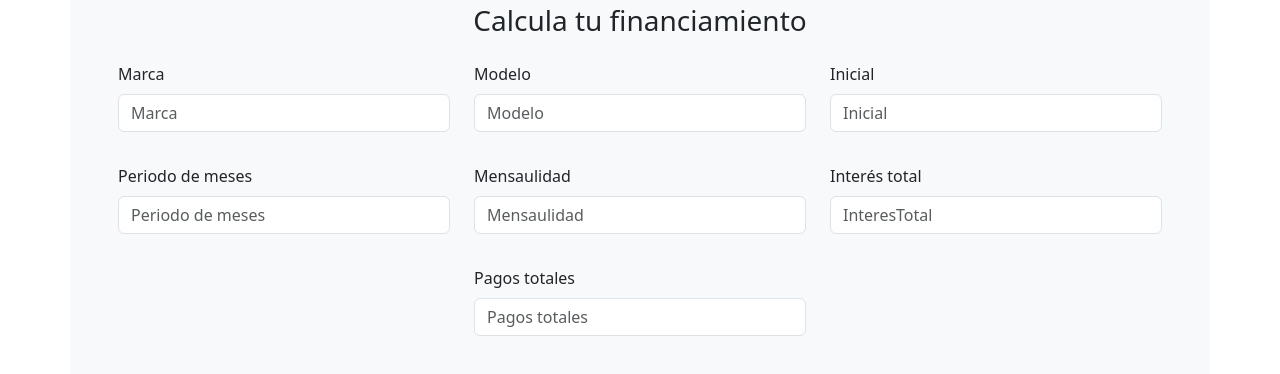
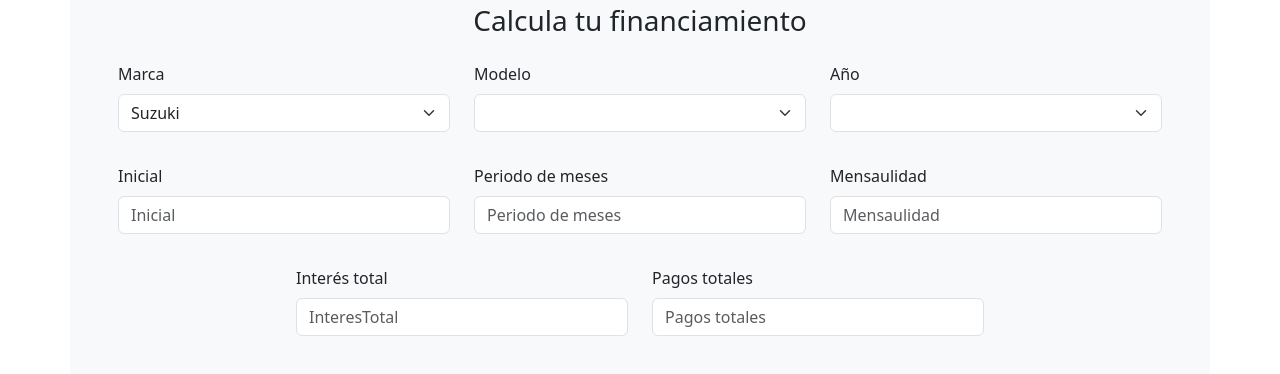
Before and after one commit to lramoon/financiamiento, a website: page index.html in a window 1280 px wide. Shown: the part 138-512 px from the top of the page. Drawn offline with nearby package versions, Linux system fonts and the light colour scheme.

```diff
--- /dev/null
+++ b/financiamiento.JSON
@@ -0,0 +1,53 @@
+{
+    "vehiculos": [
+        {
+            "marca": "Suzuki",
+            "modelo": "Suzuki Alto 2024",
+            "año": 2024,
+            "precio_financiamiento": 20000.00,
+            "Periodos": [
+                24,
+                48
+            ],
+            "Tasa_de_interes_anual": 16,
+            "Inicial": "50% (del valor del vehículo más gastos)",
+            "Gastos": {
+                "Comisión_flat": 350.00,
+                "Primera_Cuota_1/24": "N/A",
+                "Documento_Reserva_de_Dominio": "N/A",
+                "Gastos_Notaría_Pública": 160.00,
+                "Revisión_Tránsito_INTT": "N/A",
+                "Tramitación_Título_con_Reserva_de_Dominio": 100.00,
+                "Póliza_de_Seguro_Anual": 542.70
+            },
+            "Cuota_mensual": 528.71
+        },
+        {
+            "marca": "Suzuki",
+            "modelo": "Suzuki Dzire 2023",
+            "año": 2023,
+            "precio_financiamiento": 12950.00,
+            "Periodos": [
+                24,
+                48
+            ],
+            "Tasa_de_interes_anual": 16,
+            "Inicial": "50% (del valor del vehículo más gastos)",
+            "Gastos": {
+                "Comisión_flat": 453.25,
+                "Primera_Cuota_1/24": "N/A",
+                "Documento_Reserva_de_Dominio": "N/A",
+                "Gastos_Notaría_Pública": 160.00,
+                "Revisión_Tránsito_INTT": "N/A",
+                "Tramitación_Título_con_Reserva_de_Dominio": 100.00,
+                "Póliza_de_Seguro_Anual": 671.07
+            },
+            "Cuota_mensual": 684.68
+        }
+    ],
+    "bancos": [
+        "Bancamiga",
+        "Banco provincial",
+        "Banesco"
+    ]
+}
--- a/index.html
+++ b/index.html
@@ -1,5 +1,6 @@
 <!DOCTYPE html>
 <html lang="en">
+
 <head>
     <meta charset="UTF-8">
     <meta name="viewport" content="width=device-width, initial-scale=1.0">
@@ -7,7 +8,9 @@
     <link rel="stylesheet" href="./node_modules/bootstrap/dist/css/bootstrap.css">
     <script type="module" src="./node_modules/bootstrap/dist/js/bootstrap.bundle.js"></script>
     <script type="module" src="./node_modules/bootstrap/dist/js/bootstrap.bundle.min.js.map"></script>
+    <script type="module" src="./src/js/main.js"></script>
 </head>
+
 <body>
 
     <div class="container my-5 p-5 bg-light rounded">
@@ -17,11 +20,15 @@
         <div class="row justify-content-center">
             <div class="col-4 my-3">
                 <label for="inputMarca" class="form-label">Marca</label>
-               <input type="text" class="form-control" id="inputMarca" placeholder="Marca" aria-label="Marca">
+                <select class="form-select" id="inputMarca"></select>
             </div>
             <div class="col-4 my-3">
                 <label for="inputModelo" class="form-label">Modelo</label>
-               <input type="text" class="form-control" id="inputModelo" placeholder="Modelo" aria-label="Modelo">
+                <select class="form-select" id="inputModelo"></select>
+            </div>
+            <div class="col-4 my-3">
+                <label for="inputAnio" class="form-label">Año</label>
+                <select class="form-select" id="inputAnio"></select>
             </div>
             <div class="col-4 my-3">
                 <label for="inputInicial" class="form-label">Inicial</label>
@@ -29,23 +36,88 @@
             </div>
             <div class="col-4 my-3">
                 <label for="inputPeriodoDeMeses" class="form-label">Periodo de meses</label>
-            <input type="text" class="form-control" id="inputPeriodoDeMeses" placeholder="Periodo de meses" aria-label="Periodo de meses">
+                <input type="text" class="form-control" id="inputPeriodoDeMeses" placeholder="Periodo de meses"
+                    aria-label="Periodo de meses">
             </div>
             <div class="col-4 my-3">
                 <label for="inputMensaulidad" class="form-label">Mensaulidad</label>
-            <input type="text" class="form-control" id="inputMensaulidad" placeholder="Mensaulidad" aria-label="Mensaulidad">
+                <input type="text" class="form-control" id="inputMensaulidad" placeholder="Mensaulidad"
+                    aria-label="Mensaulidad">
             </div>
             <div class="col-4 my-3">
                 <label for="inputInteresTotal" class="form-label">Interés total</label>
-            <input type="text" class="form-control" id="inputInteresTotal" placeholder="InteresTotal" aria-label="InteresTotal">
+                <input type="text" class="form-control" id="inputInteresTotal" placeholder="InteresTotal"
+                    aria-label="InteresTotal">
             </div>
             <div class="col-4 my-3">
                 <label for="inputPagosTotales" class="form-label">Pagos totales</label>
-            <input type="text" class="form-control" id="inputPagosTotales" placeholder="Pagos totales" aria-label="Pagos totales">
+                <input type="text" class="form-control" id="inputPagosTotales" placeholder="Pagos totales"
+                    aria-label="Pagos totales">
             </div>
         </div>
 
     </div>
 
+    <script>
+        // Supongamos que tenemos un objeto JSON con la información de los vehículos
+        const vehiculos = [
+            {
+                "marca": "Suzuki",
+                "modelo": "Suzuki Alto 2024",
+                "año": 2024,
+                // ... otras propiedades ...
+            },
+            {
+                "marca": "Suzuki",
+                "modelo": "Suzuki Dzire 2023",
+                "año": 2023,
+                // ... otras propiedades ...
+            }
+            // ... otros vehículos ...
+        ];
+
+        // Obtener los elementos select
+        const selectMarca = document.getElementById('inputMarca');
+        const selectModelo = document.getElementById('inputModelo');
+        const selectAnio = document.getElementById('inputAnio');
+
+        // Llenar los selectores con opciones
+        vehiculos.forEach((vehiculo) => {
+            const optionMarca = document.createElement('option');
+            optionMarca.value = vehiculo.marca;
+            optionMarca.textContent = vehiculo.marca;
+            selectMarca.appendChild(optionMarca);
+
+            // Repite lo mismo para los otros selectores (modelo y año)
+            // ...
+
+            // Escuchar eventos de cambio en los selectores
+            selectMarca.addEventListener('change', actualizarModelos);
+            // ...
+        });
+
+        // Función para actualizar los modelos según la marca seleccionada
+        function actualizarModelos() {
+            // Obtener la marca seleccionada
+            const marcaSeleccionada = selectMarca.value;
+
+            // Filtrar los modelos según la marca
+            const modelosFiltrados = vehiculos
+                .filter((vehiculo) => vehiculo.marca === marcaSeleccionada)
+                .map((vehiculo) => vehiculo.modelo);
+
+            // Limpiar el selector de modelos y agregar las opciones filtradas
+            selectModelo.innerHTML = '';
+            modelosFiltrados.forEach((modelo) => {
+                const optionModelo = document.createElement('option');
+                optionModelo.value = modelo;
+                optionModelo.textContent = modelo;
+                selectModelo.appendChild(optionModelo);
+            });
+        }
+
+    </script>
+
 </body>
+
 </html>
--- a/src/js/main.js
+++ b/src/js/main.js
@@ -1,4 +1,18 @@
-window.addEventListener('DOMContentLoaded',(e)=>{
+async function fetchData() {
+    try {
+        const response = await fetch('../../financiamiento.json');
+        const data = await response.json();
+        return data
+        // Aquí puedes manipular los datos obtenidos
+    } catch (error) {
+        console.error('Error al realizar la petición:', error);
+        // Aquí puedes manejar el error, por ejemplo, mostrar un mensaje al usuario
+    }
+}
 
+
+window.addEventListener('DOMContentLoaded', async (e) => {
+    let x = await fetchData();
+    console.log(x)
     e.preventDefault()
 })
```
Lines whose indentation alone changed are shown as unchanged.
